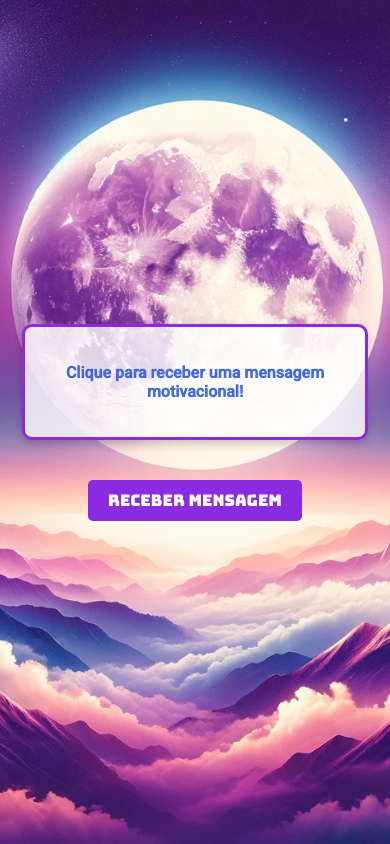
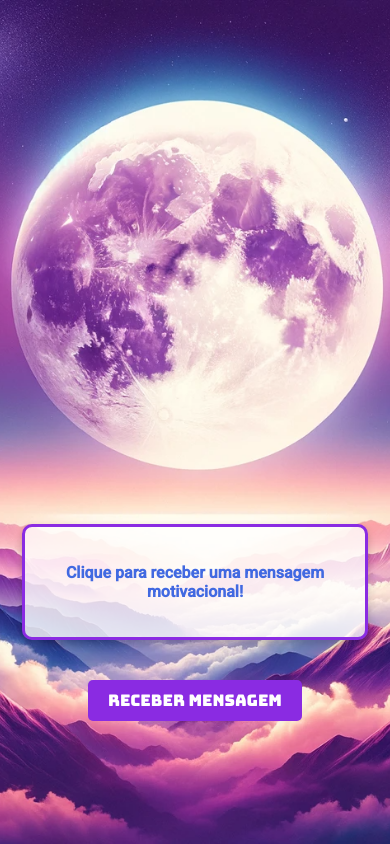
Before and after one commit to RodCinelli/Frases-Motivacionais, a React (Create React App) app: page / in a window 390 px wide. Built offline with nearby package versions, Linux system fonts and the light colour scheme.

Commit message:
Alterando responsividade

```diff
--- a/src/App.css
+++ b/src/App.css
@@ -21,7 +21,7 @@ body {
 
 .mensagem-container {
   font-weight: 700;
-
+  margin-top: 400px;
   padding: 20px;
   border: 3px solid #8A2BE2; /* Cor da borda atualizada */
   border-radius: 10px;
```
Also changed, not shown: src/fundo2.png (added).
